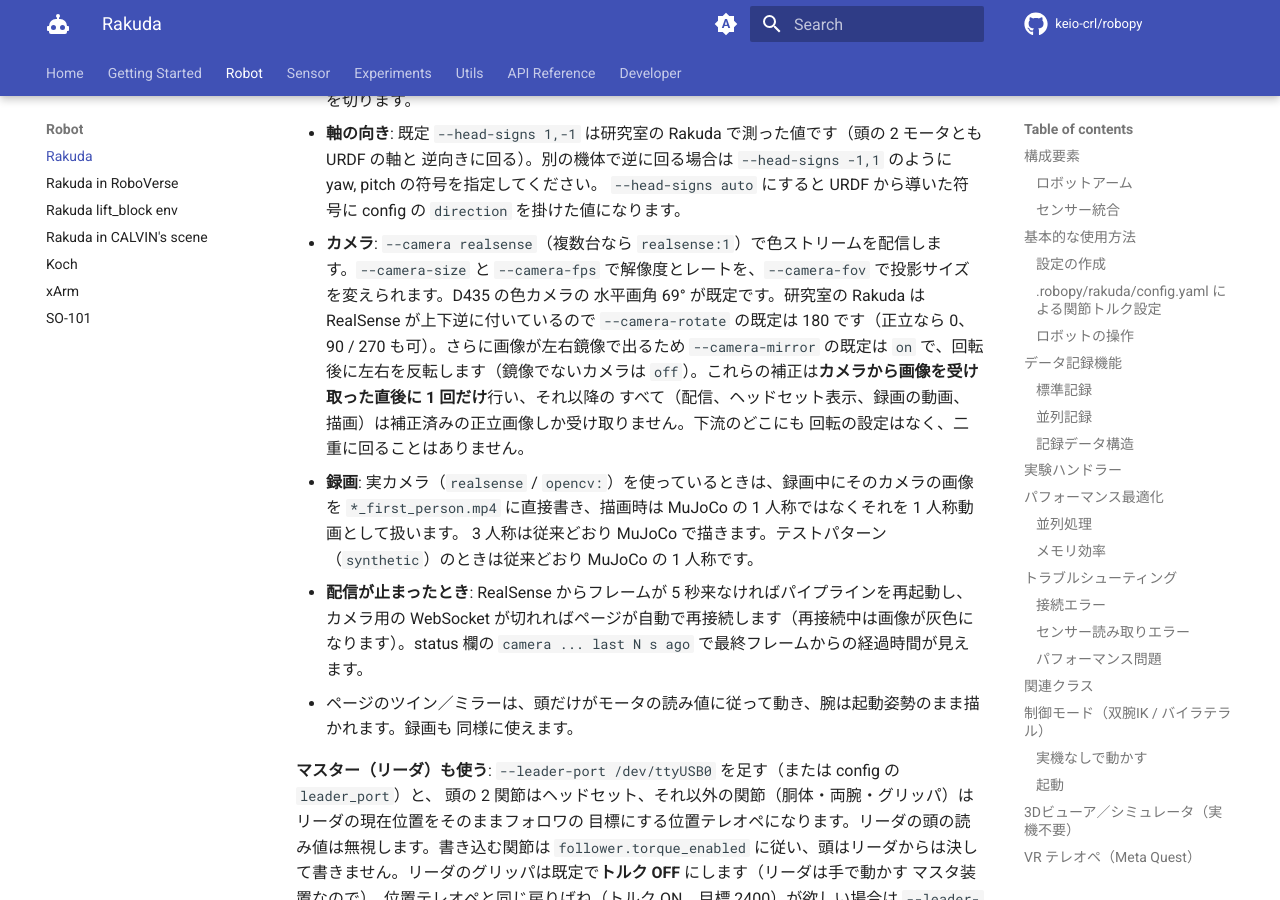
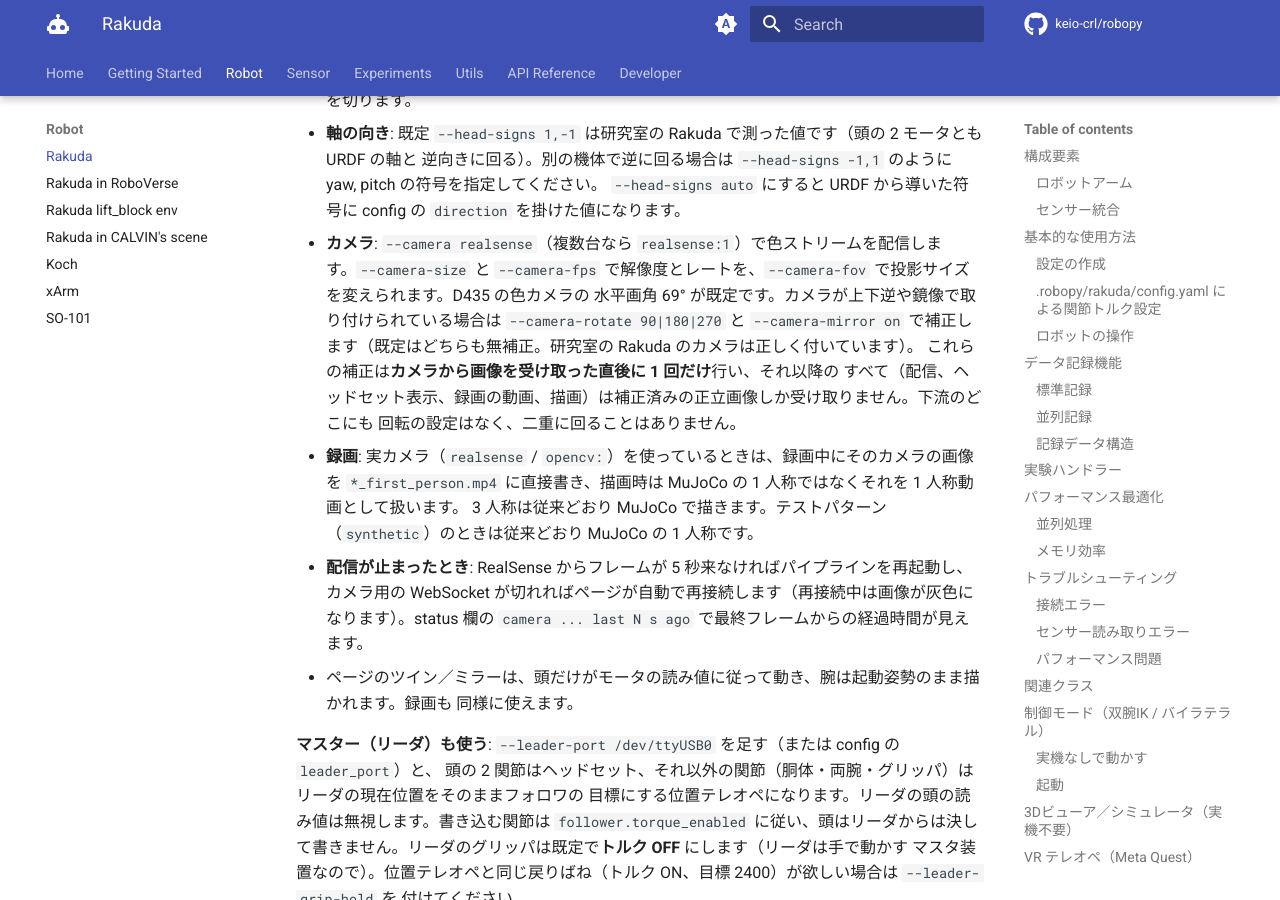
Before and after one commit to keio-crl/robopy, an MkDocs documentation site: the page built from docs/robots/rakuda.md, in a window 1280 px wide and 900 px high, scrolled down 10939 px. Built offline with MkDocs 1.6.1 and Material for MkDocs 9.7.7, drawn with Linux system fonts in a browser that asks for light colours; comment, search, counter and statistics services are not loaded; the version menu is left out.

Commit message:
fix(vr): the page drew the camera image upside down; corrections default to none
three.js's texture.flipY does nothing for an ImageBitmap, and a plane's UVs
put v=1 at the top, so the un-flipped bitmap the page made from each JPEG
was drawn vertically flipped.  The "corrections" that made the headset
look right (rotate 180 plus mirror, together a vertical flip) were
cancelling that display bug, while the recorded first-person video -- the
JPEGs as sent -- showed the truth: the camera is mounted upright.  The
bitmap is now created with imageOrientation 'flipY' so the plane shows the
JPEG exactly as sent, and --camera-rotate / --camera-mirror default to 0
and off.  The source-level correction stays for a camera that needs it.

Co-Authored-By: Claude Fable 5.1 <noreply@anthropic.com>

```diff
--- a/docs/robots/rakuda.md
+++ b/docs/robots/rakuda.md
@@ -418,10 +418,9 @@ uv run --frozen --extra kinematics robopy-vr --hardware-head --follower-port /de
   `--head-signs auto` にすると URDF から導いた符号に config の `direction` を掛けた値になります。
 - **カメラ**: `--camera realsense`（複数台なら `realsense:1`）で色ストリームを配信します。`--camera-size`
   と `--camera-fps` で解像度とレートを、`--camera-fov` で投影サイズを変えられます。D435 の色カメラの
-  水平画角 69° が既定です。研究室の Rakuda は RealSense が上下逆に付いているので `--camera-rotate` の既定は
-  180 です（正立なら 0、90 / 270 も可）。さらに画像が左右鏡像で出るため `--camera-mirror` の既定は `on`
-  で、回転後に左右を反転します（鏡像でないカメラは `off`）。これらの補正は**カメラから画像を受け取った直後に
-  1 回だけ**行い、それ以降の
+  水平画角 69° が既定です。カメラが上下逆や鏡像で取り付けられている場合は `--camera-rotate 90|180|270` と
+  `--camera-mirror on` で補正します（既定はどちらも無補正。研究室の Rakuda のカメラは正しく付いています）。
+  これらの補正は**カメラから画像を受け取った直後に 1 回だけ**行い、それ以降の
   すべて（配信、ヘッドセット表示、録画の動画、描画）は補正済みの正立画像しか受け取りません。下流のどこにも
   回転の設定はなく、二重に回ることはありません。
 - **録画**: 実カメラ（`realsense` / `opencv:`）を使っているときは、録画中にそのカメラの画像を
--- a/src/robopy/vr/static/vr.js
+++ b/src/robopy/vr/static/vr.js
@@ -359,7 +359,10 @@ function connectCamera() {
       return;
     }
     try {
-      const bitmap = await createImageBitmap(ev.data);
+      // three.js's texture.flipY does nothing for an ImageBitmap, and a plane's
+      // UVs put v=1 at the top, so an un-flipped bitmap is drawn upside down.
+      // Flip it here, once, so the plane shows the JPEG exactly as sent.
+      const bitmap = await createImageBitmap(ev.data, { imageOrientation: 'flipY' });
       const aspect = bitmap.width / bitmap.height;
       if (Math.abs(aspect - imageAspect) > 1e-3) { imageAspect = aspect; sizeImagePlane((state.hello && state.hello.camera_fov_deg) || 69); }
       if (imageTexture.image && imageTexture.image.close) imageTexture.image.close();
```
Also changed, not shown: 3 other files.
